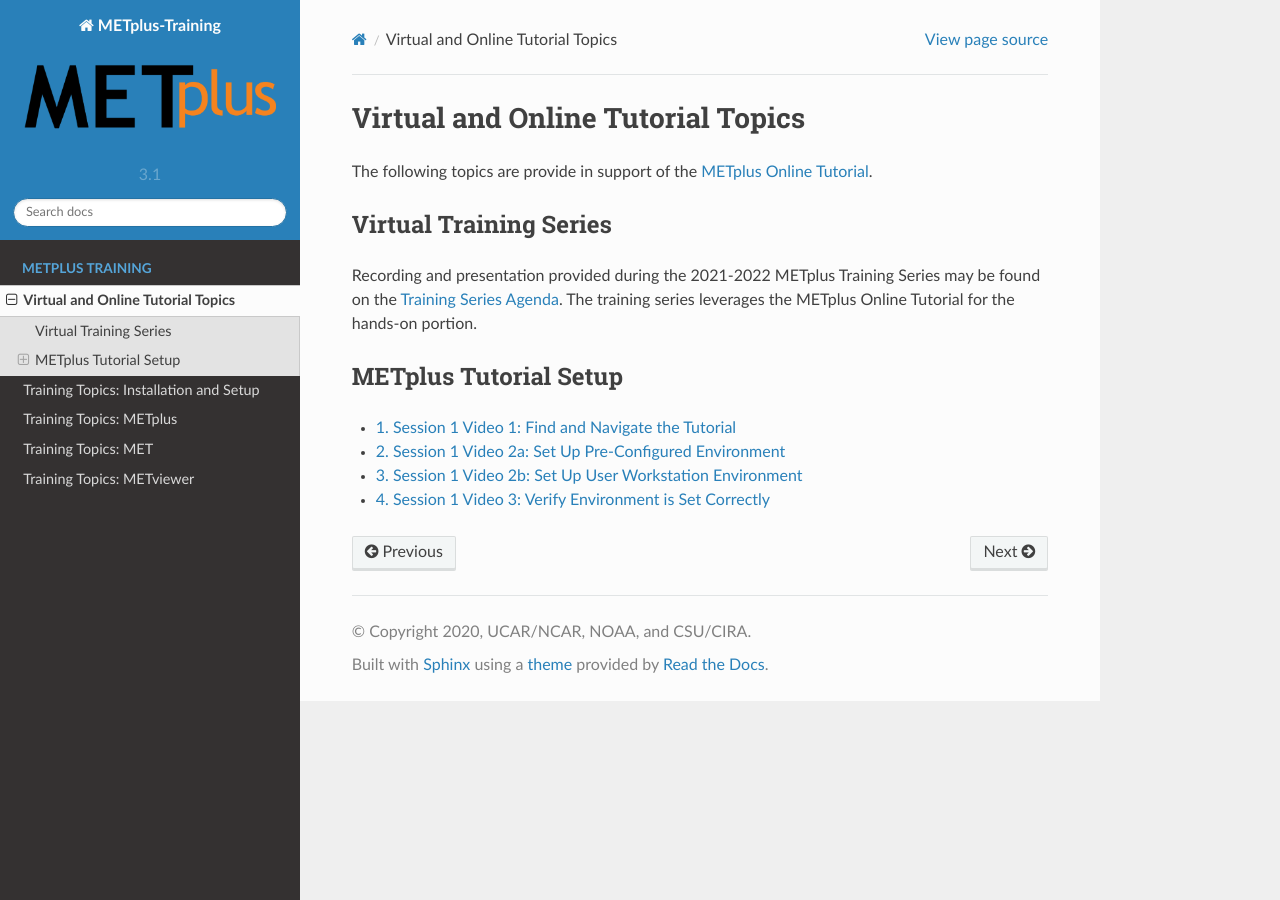
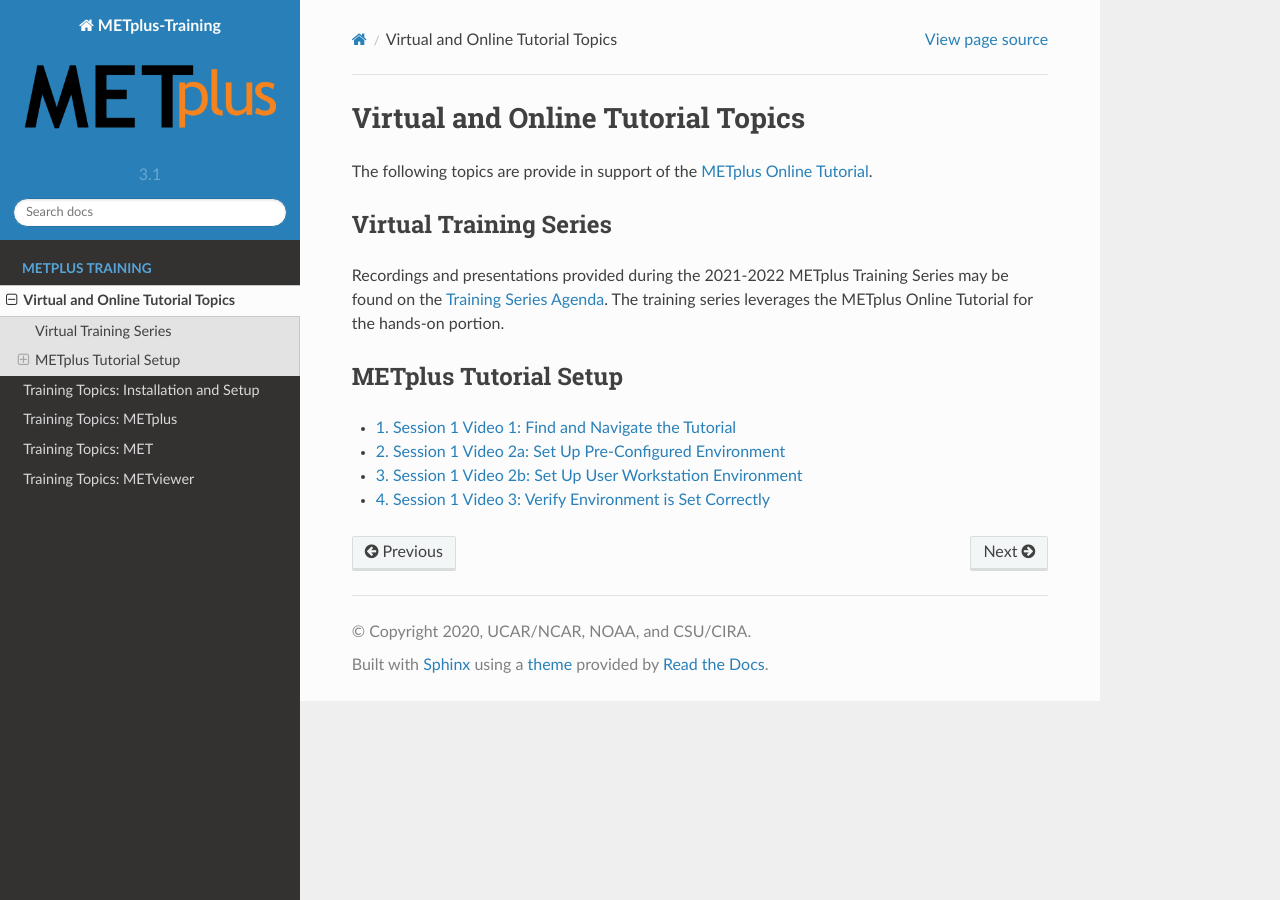
Before and after one commit to dtcenter/METplus-Training, a Sphinx documentation site: the page built from docs/modules/Tutorial/index.rst, in a window 1280 px wide. Built offline with Sphinx 7.4.7 and the Read the Docs theme 2.0.0, drawn with Linux system fonts in a browser that asks for light colours.

Commit message:
Update docs/modules/Tutorial/index.rst
Co-authored-by: johnhg <johnhg@ucar.edu>

```diff
--- a/docs/modules/Tutorial/index.rst
+++ b/docs/modules/Tutorial/index.rst
@@ -8,7 +8,7 @@
 Virtual Training Series
 ***********************
 
-Recording and presentation provided during the 2021-2022 METplus Training
+Recordings and presentations provided during the 2021-2022 METplus Training
 Series may be found on the
 `Training Series Agenda <https://dtcenter.org/events/2021/metplus-training-series/agenda>`_.
 The training series leverages the METplus Online Tutorial for the hands-on
```
